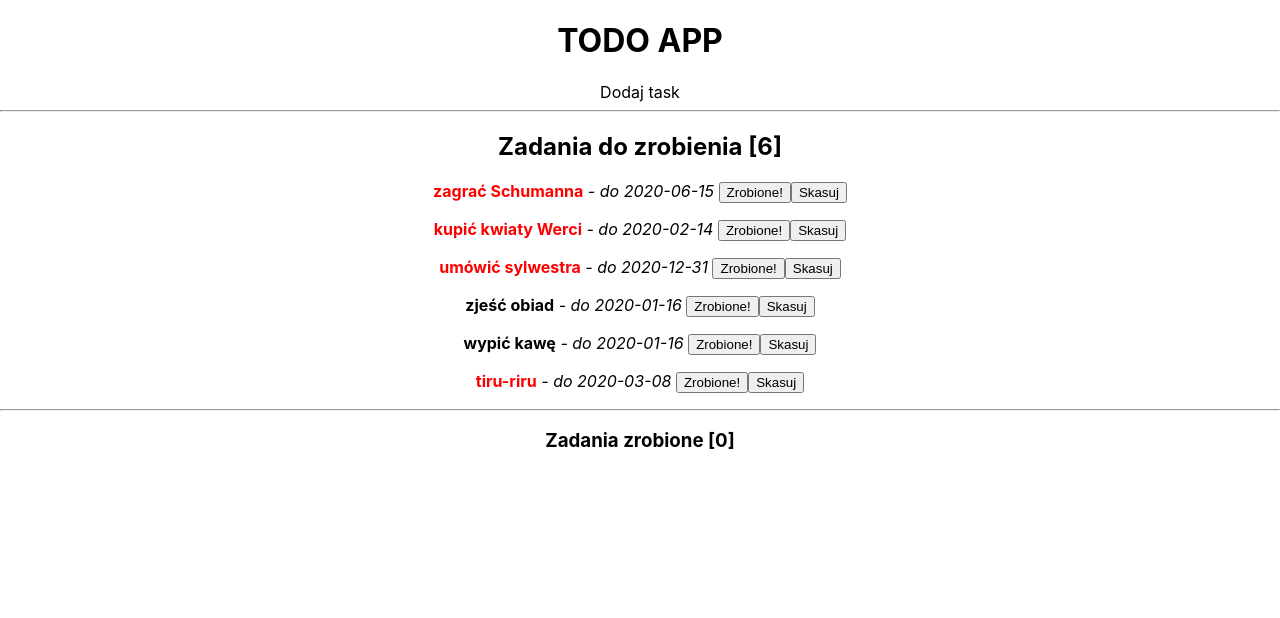
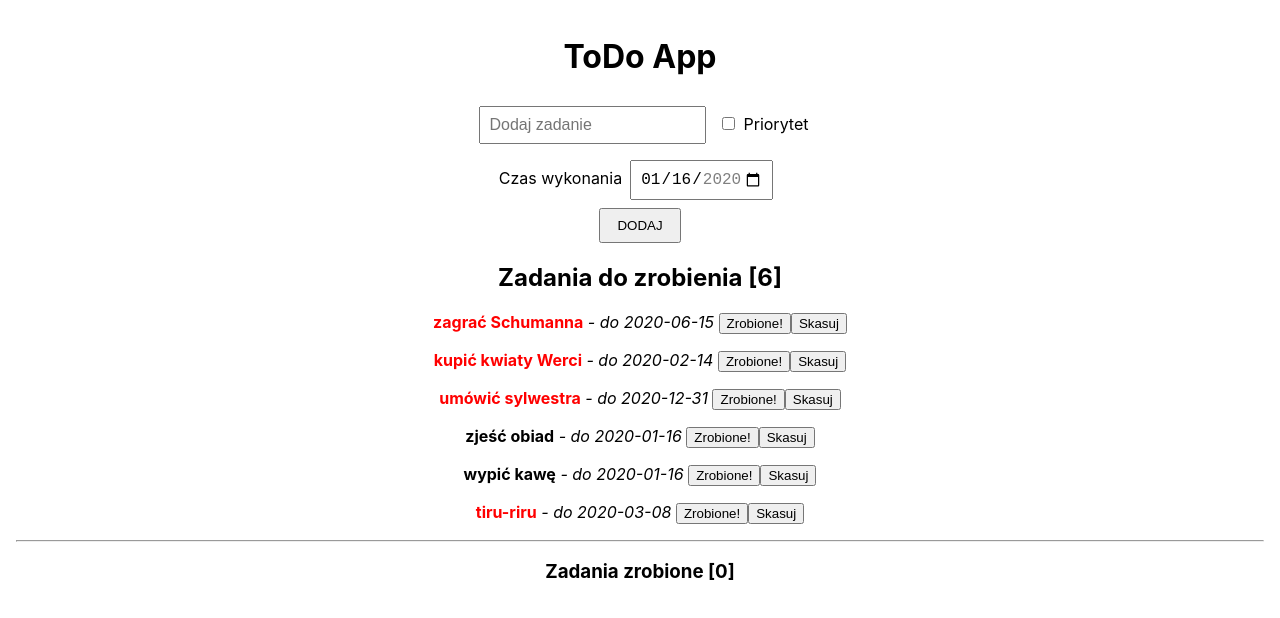
Before and after one commit to siwoczarny/pin-board, a React app: page / in a window 1280 px wide. Built offline with nearby package versions, Linux system fonts and the light colour scheme.

Commit message:
Task adding form

```diff
--- /dev/null
+++ b/src/components/AddTask.css
@@ -0,0 +1,15 @@
+input {
+    margin: 8px;
+    padding: 8px;
+    font-size: 16px;
+}
+
+.form {
+    font-size: 16px;
+}
+
+.form button {
+    padding: 8px 16px;
+    text-transform: uppercase;
+
+}
--- a/src/components/AddTask.js
+++ b/src/components/AddTask.js
@@ -1,13 +1,33 @@
 import React, {Component} from 'react';
+import './AddTask.css';
 
 
 class AddTask extends Component {
-    state = {  }
+
+    minDate = new Date().toISOString().slice(0,10);
+    state = {
+        text: '',
+        checked: false,
+        date: this.minDate
+    }
+
+    handleDate = (e) => {
+        this.setState({
+            date: e.target.value
+        })
+    }
     render() {
+
+        let maxDate = this.minDate.slice(0,4);
+        maxDate = maxDate + "-12-31";
         return (
             <div className="form" >
-                <div>Dodaj task</div>
-                <hr></hr>
+                <input type="text" placeholder="Dodaj zadanie" value={this.state.text} />
+                <input type="checkbox" checked={this.state.checked} id="important"/>
+                <label htmlFor="important">Priorytet</label><br/>
+                <label htmlFor="date">Czas wykonania</label>
+                <input type="date" value={this.state.date} min={this.minDate} max={maxDate} onChange={this.handleDate}/><br/>
+                <button>Dodaj</button>
             </div>
          );
     }
--- a/src/components/App.css
+++ b/src/components/App.css
@@ -1,38 +1,4 @@
 .App {
   text-align: center;
+  padding: 16px;
 }
-
-.App-logo {
-  height: 40vmin;
-  pointer-events: none;
-}
-
-@media (prefers-reduced-motion: no-preference) {
-  .App-logo {
-    animation: App-logo-spin infinite 20s linear;
-  }
-}
-
-.App-header {
-  background-color: #282c34;
-  min-height: 100vh;
-  display: flex;
-  flex-direction: column;
-  align-items: center;
-  justify-content: center;
-  font-size: calc(10px + 2vmin);
-  color: white;
-}
-
-.App-link {
-  color: #61dafb;
-}
-
-@keyframes App-logo-spin {
-  from {
-    transform: rotate(0deg);
-  }
-  to {
-    transform: rotate(360deg);
-  }
-}
--- a/src/components/App.js
+++ b/src/components/App.js
@@ -97,7 +97,7 @@ class App extends Component {
   render() {
     return (
       <div className="App">
-        <h1>TODO APP</h1>
+        <h1>ToDo App</h1>
         <AddTask />
         <TaskList tasks={this.state.tasks} delete={this.deleteTask} change={this.changeTaskStatus} />
       </div>
```
